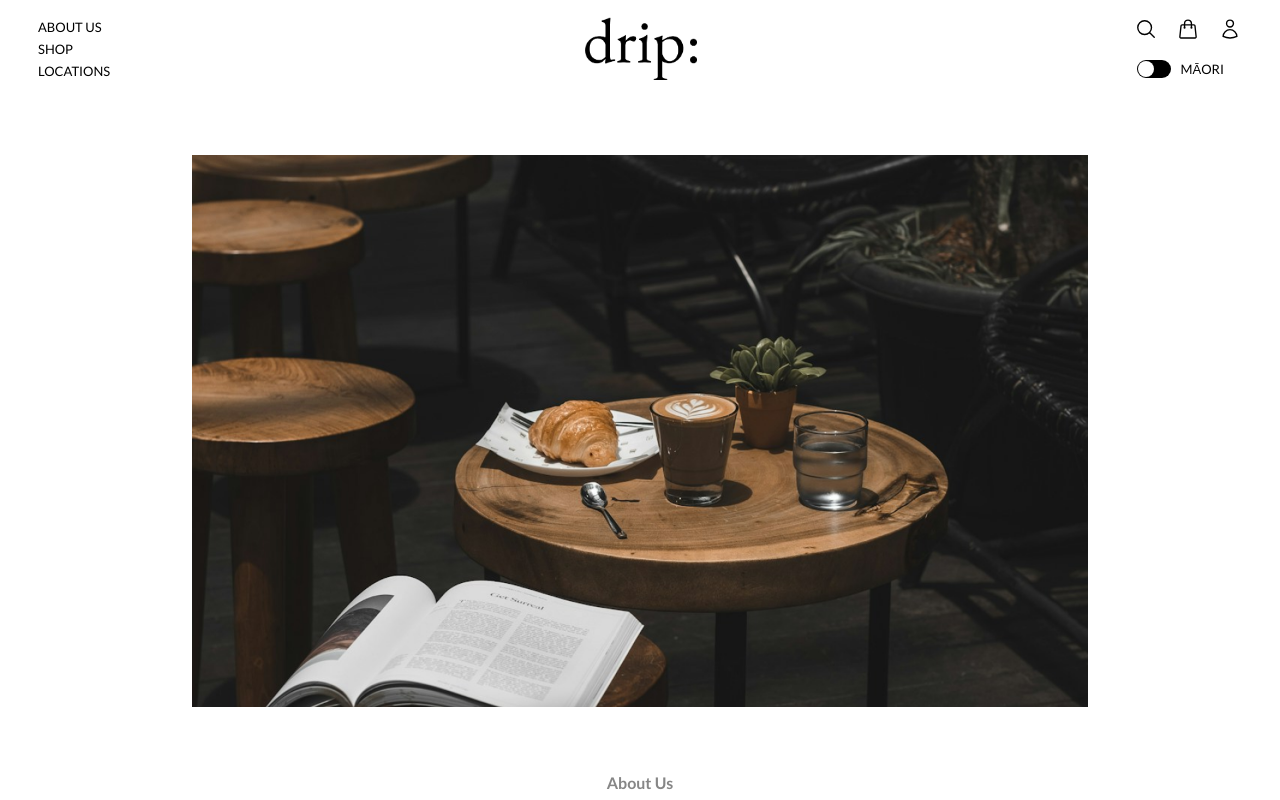
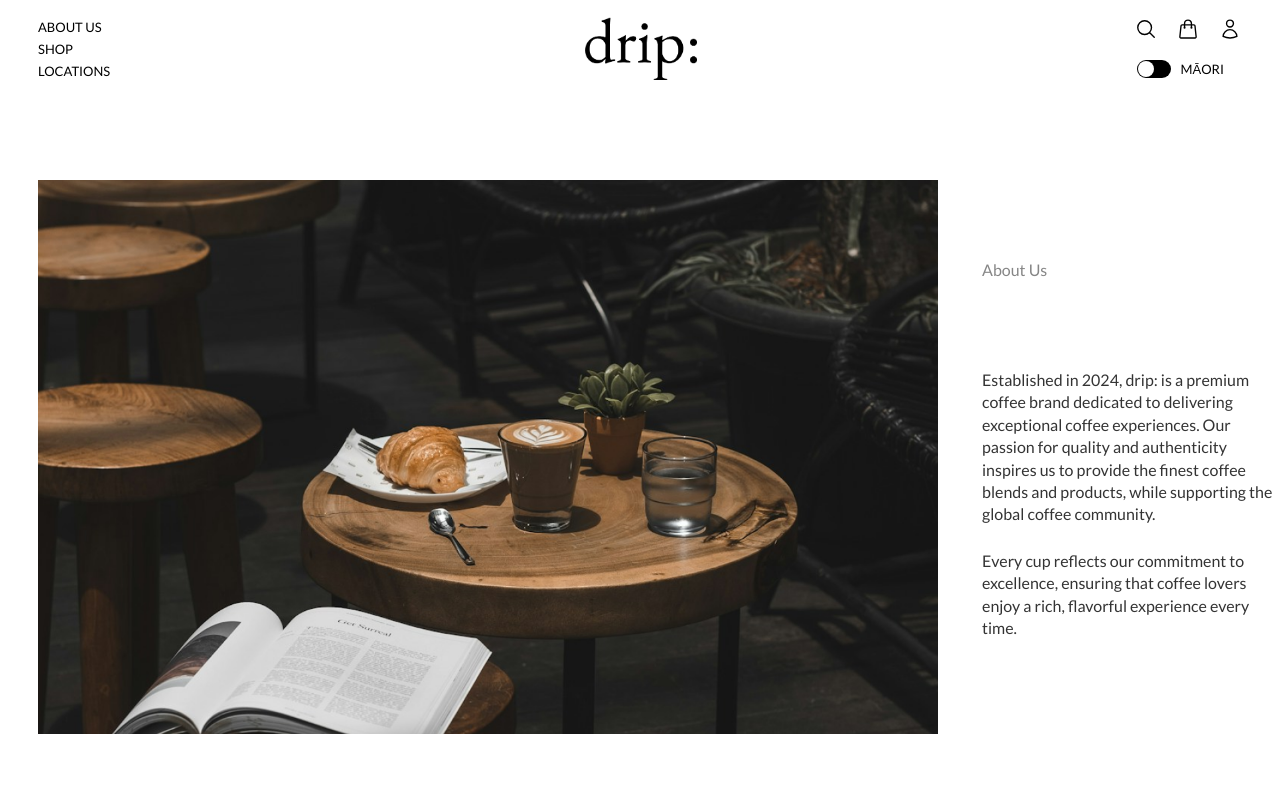
Before and after one commit to james-kwon97/drip, a React (Vite) app: page /about in a window 1280 px wide. Shown: the top 800 px of the page. Built offline with nearby package versions, Linux system fonts and the light colour scheme.

Commit message:
Changed layout of about page design and added styling

```diff
--- a/src/components/About/About.css
+++ b/src/components/About/About.css
@@ -1,35 +1,44 @@
 .about-page {
   display: flex;
-  flex-direction: column;
-  align-items: center;
+  flex-direction: row;
+  align-items: flex-start;
+  margin-top: 110px;
 }
 
 .about-image {
-  width: 896px;
+  width: 900px;
   height: auto;
-  margin: 155px auto 0 auto;
+  margin-left: 38px;
+  margin-right: 0;
 }
 
 .about-content {
   display: flex;
   flex-direction: column;
-  align-items: center;
-  text-align: center;
+  margin-left: 44px;
+  margin-top: 150px;
+  width: 400px;
 }
 
 .about-content h1 {
   color: #868686;
   font-size: 16px;
-  margin-top: 66px;
-  margin-bottom: 10px;
+  font-weight: normal;
+  margin-bottom: 90px;
+  margin-top: 0;
 }
 
-.about-content p {
+.text-one {
+  font-size: 16px;
   color: #000000cc;
-  font-size: 16px;
-  width: 52%;
-  text-align: center;
   line-height: 140%;
   margin-top: 0;
-  margin-bottom: 216px;
+  margin-bottom: 24px;
 }
+
+.text-two {
+  font-size: 16px;
+  color: #000000cc;
+  line-height: 140%;
+  margin: 0;
+}
--- a/src/components/About/About.tsx
+++ b/src/components/About/About.tsx
@@ -14,17 +14,24 @@ function About({ isEnglish, onLanguageSwitch }: AboutProps) {
       <Navbar isEnglish={isEnglish} onLanguageSwitch={onLanguageSwitch} />
 
       <div className="about-page">
-        <img
-          src={aboutImage}
-          alt="Coffee and pastry on coffee table"
-          className="about-image"
-        />
+        <div className="about-image-container">
+          <img
+            src={aboutImage}
+            alt="Coffee and pastry on coffee table"
+            className="about-image"
+          />
+        </div>
         <div className="about-content">
           <h1>{isEnglish ? 'Mō Mātou' : 'About Us'}</h1>
-          <p>
+          <p className="text-one">
             {isEnglish
-              ? 'I whakatūria i te tau 2024, ko drip: tētahi tohu kawhe rangatira e aro ana ki te tuku i ngā wheako kawhe tino pai rawa atu. Ko tā mātou ngākau nui ki te kounga me te pono e whakaohooho ana i a mātou ki te tuku i ngā ranunga kawhe me ngā hua tino pai rawa, me te tautoko i te hapori kawhe o te ao. Ko ia kapu e whakaata ana i tā mātou pono ki te kairangi, kia pai ai te wheako reka me te ranu i ngā wā katoa mō ngā tangata aroha kawhe.'
-              : 'Established in 2024, drip: is a premium coffee brand dedicated to delivering exceptional coffee experiences. Our passion for quality and authenticity inspires us to provide the finest coffee blends and products, while supporting the global coffee community. Every cup reflects our commitment to excellence, ensuring that coffee lovers enjoy a rich, flavorful experience every time.'}
+              ? 'I whakatūria i te tau 2024, ko drip: tētahi tohu kawhe rangatira e aro ana ki te tuku i ngā wheako kawhe tino pai rawa atu. Ko tā mātou ngākau nui ki te kounga me te pono e whakaohooho ana i a mātou ki te tuku i ngā ranunga kawhe me ngā hua tino pai rawa, me te tautoko i te hapori kawhe o te ao.'
+              : 'Established in 2024, drip: is a premium coffee brand dedicated to delivering exceptional coffee experiences. Our passion for quality and authenticity inspires us to provide the finest coffee blends and products, while supporting the global coffee community.'}
+          </p>
+          <p className="text-two">
+            {isEnglish
+              ? 'Ko ia kapu e whakaata ana i tā mātou pono ki te kairangi, kia pai ai te wheako reka me te ranu i ngā wā katoa mō ngā tangata aroha kawhe.'
+              : 'Every cup reflects our commitment to excellence, ensuring that coffee lovers enjoy a rich, flavorful experience every time.'}
           </p>
         </div>
       </div>
```
